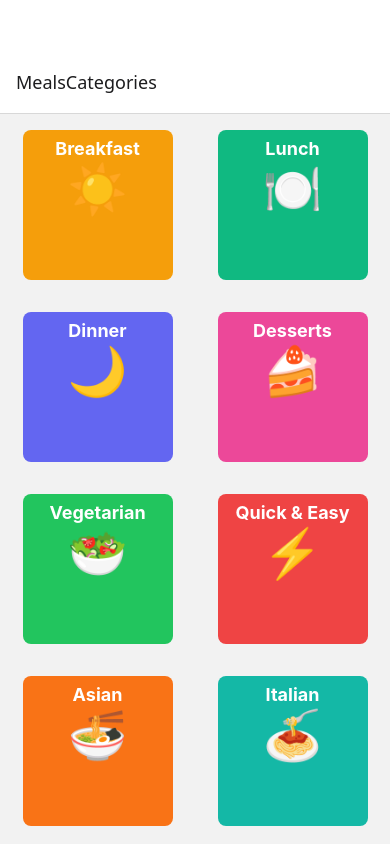
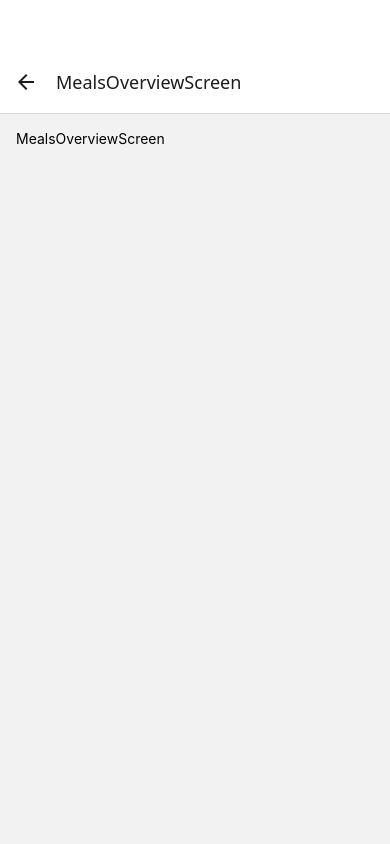
Before and after one commit to avithakr/meals-app-basic, a React Native app: screen /MealsOverviewScreen in a window 390 px wide. Built offline with nearby package versions, Linux system fonts and the light colour scheme.

Commit message:
feat: :sparkles: Added MealsOverviewScreen to navigation

```diff
--- a/App.js
+++ b/App.js
@@ -1,8 +1,9 @@
 import { StatusBar } from 'expo-status-bar';
 import { StyleSheet, Text, View } from 'react-native';
-import CategoriesScreen from './screens/CategoriesScreen';
 import { NavigationContainer } from '@react-navigation/native'
 import { createNativeStackNavigator } from '@react-navigation/native-stack'
+import CategoriesScreen from './screens/CategoriesScreen';
+import MealsOverviewScreen from './screens/MealsOverviewScreen';
 
 const Stack = createNativeStackNavigator()
 
@@ -13,6 +14,7 @@ export default function App() {
       <NavigationContainer>
         <Stack.Navigator>
           <Stack.Screen name='MealsCategories' component={CategoriesScreen}/>
+          <Stack.Screen name='MealsOverviewScreen' component={MealsOverviewScreen}/>
         </Stack.Navigator>
       </NavigationContainer>
     </View>
--- a/components/CategoryGridTile.tsx
+++ b/components/CategoryGridTile.tsx
@@ -1,21 +1,20 @@
 import { Pressable, StyleSheet, Text, View } from "react-native";
+  export interface Category {
+    id: string;
+    name: string;
+    color: string;
+    icon: string;
+  }
+  interface CategoryGridTileProps extends Category {
+    onCategoryPress: () => void;
+  }
 
-export interface Category {
-  id: string,
-  name: string,
-  color: string,
-  icon: string
-}
+const CategoryGridTile = ({ name, color, icon, onCategoryPress }: CategoryGridTileProps) => {
 
-const CategoryGridTile = ({ name, color, icon }: Category) => {
-
-  const handlePress = () => {
-
-  };
   return (
     <View style={[styles.conatiner, { backgroundColor: color }]}>
       <Pressable
-        onPress={handlePress}
+        onPress={onCategoryPress}
         android_ripple={{ color: "#b2a4ef" }}
         style={({ pressed }) => [
           styles.categoryContainer,
--- a/screens/CategoriesScreen.tsx
+++ b/screens/CategoriesScreen.tsx
@@ -2,21 +2,28 @@ import { FlatList, StyleSheet, View } from "react-native";
 import mealsData from "../data/meals.json";
 import CategoryGridTile, { type Category } from "../components/CategoryGridTile";
 
-const renderCategoryTiles = (item: Category) => {
+interface Navigation{
+  navigation: { navigate: (screen: string) => void }
+}
+
+const CategoriesScreen = ({ navigation }: Navigation) => {
+  const { categories } = mealsData;
+
+  const handleCategoryPress = () => {
+    navigation.navigate('MealsOverviewScreen')
+  }
+
+  const renderCategoryTiles = (item: Category) => {
   return (
     <View style={styles.categoryContainer}>
       <CategoryGridTile
-        id={item.id}
-        name={item.name}
-        icon={item.icon}
-        color={item.color}
+        {...item}
+        onCategoryPress={handleCategoryPress}
       />
     </View>
   );
 };
 
-const CategoriesScreen = () => {
-  const { categories } = mealsData;
   return (
     <FlatList
       data={categories}
--- /dev/null
+++ b/screens/MealsOverviewScreen.tsx
@@ -0,0 +1,19 @@
+import { StyleSheet, Text, View } from 'react-native'
+// import data from "../data/meals.json"
+
+const MealsOverviewScreen = () => {
+  return (
+    <View style={styles.conatiner}>
+        <Text>MealsOverviewScreen</Text>
+    </View>
+  )
+}
+
+export default MealsOverviewScreen
+
+const styles = StyleSheet.create({
+    conatiner: {
+        flex: 1,
+        padding: 16
+    }
+})
```
